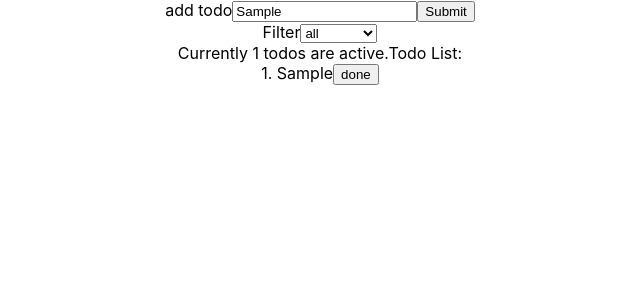
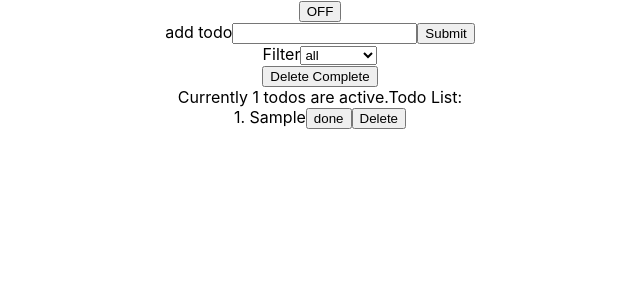
Before and after one commit to Osbertt-19/react-todo, a React (Create React App) app: page / in a window 1280 px wide. Both pictures are taken after typing "Sample" into the empty fields and a click on the button "Submit". Shown: the top 300 px of the page, without its empty margins (320-960 px from the left). Built offline with nearby package versions, Linux system fonts and the light colour scheme.

Commit message:
Added Delete function

```diff
--- a/src/App.css
+++ b/src/App.css
@@ -7,3 +7,9 @@
 .done{
   text-decoration:line-through;
 }
+.hide-todo{
+  display: none;
+}
+.show-todo{
+  display: block;
+}
--- a/src/App.js
+++ b/src/App.js
@@ -1,13 +1,24 @@
-import logo from './logo.svg';
-import './App.css';
-import { Todo } from './Components/TodoList';
+import "./App.css";
+import Todo from "./Components/TodoList";
+import React from "react";
 
-function App() {
-  return (
-    <div className="App">
-      <Todo/>
-    </div>
-  );
+class App extends React.Component {
+  state = {
+    showTodo: true,
+  };
+  handleToggle = (e) => {
+    this.setState({ showTodo: !this.state.showTodo });
+  };
+  render() {
+    let buttonText = this.state.showTodo ? "OFF" : "ON";
+    return (
+      <div className="App">
+        <button onClick={this.handleToggle}>{buttonText}</button>
+        <div className={this.state.showTodo?"show-todo":"hide-todo"}>
+          <Todo />
+        </div>
+      </div>
+    );
+  }
 }
-
 export default App;
--- a/src/Components/AddTodo.js
+++ b/src/Components/Todo Components/AddTodo.js
@@ -1,19 +1,13 @@
 import React from "react";
-export class AddTodo extends React.Component {
-  state = {
-    value: "",
-  };
-  handleChange = (e) => {
-    this.setState({ value: e.target.value });
-  };
+export default class AddTodo extends React.Component {
   render() {
     return (
       <form onSubmit={this.props.handleSubmit}>
         <label>add todo</label>
         <input
           id="addtodo"
-          onChange={this.handleChange}
-          value={this.state.value}
+          onChange={this.props.handleChange}
+          value={this.props.value}
         />
         <button type="submit">Submit</button>
       </form>
--- a/src/Components/DisplayTodo.js
+++ b/src/Components/Todo Components/DisplayTodo.js
@@ -21,6 +21,7 @@ export default class DisplayTodo extends React.Component {
           {this.props.todo.id}. {this.props.todo.name}
         </span>
         {button}
+        <button onClick={(e)=>this.props.handleDelete(e,this.props.todo.id)}>Delete</button>
       </div>
     );
   }
--- a/src/Components/Filter.js
+++ b/src/Components/Todo Components/FilterTodo.js
@@ -1,10 +1,10 @@
 import React from "react";
 
-export class Filter extends React.Component{
+export default class FilterTodo extends React.Component{
     render(){
         return <div>
             <span>Filter</span>
-            <select onChange={this.props.handleSelect}>
+            <select onChange={this.props.handleFilter}>
                 <option>all</option>
                 <option>active</option>
                 <option>complete</option>
--- a/src/Components/TodoList.js
+++ b/src/Components/TodoList.js
@@ -1,15 +1,18 @@
 import React from "react";
-import { AddTodo } from "./AddTodo";
-import DisplayTodo from "./DisplayTodo";
-import { Filter } from "./Filter";
+import AddTodo from "./Todo Components/AddTodo";
+import DisplayTodo from "./Todo Components/DisplayTodo";
+import FilterTodo from "./Todo Components/FilterTodo";
 
-export class Todo extends React.Component {
+export default class Todo extends React.Component {
   state = {
     todos: [],
     i: 1,
     activetodos: 0,
-    addtodo: "",
     filter: "all",
+    addedValue: "",
+  };
+  handleChange = (e) => {
+    this.setState({ addedValue: e.target.value });
   };
   handleSubmit = (e) => {
     e.preventDefault();
@@ -20,7 +23,7 @@ export class Todo extends React.Component {
         { id: this.state.i, name: e.target[0].value, done: false },
       ],
       activetodos: this.state.activetodos + 1,
-      addtodo: "",
+      addedValue: "",
     });
   };
 
@@ -42,7 +45,13 @@ export class Todo extends React.Component {
     }));
   };
 
-  handleSelect = (e) => {
+  handleDelete = (e, id) => {
+    this.setState({ todos: this.state.todos.filter((todo) => todo.id !== id) });
+  };
+  handleDeleteComplete = (e) => {
+    this.setState({ todos: this.state.todos.filter((todo) => todo.done===false) });
+  };
+  handleFilter = (e) => {
     this.setState({ filter: e.target.value });
   };
 
@@ -56,8 +65,13 @@ export class Todo extends React.Component {
     }
     return (
       <div>
-        <AddTodo handleSubmit={this.handleSubmit} />
-        <Filter handleSelect={this.handleSelect} />
+        <AddTodo
+          handleSubmit={this.handleSubmit}
+          handleChange={this.handleChange}
+          value={this.state.addedValue}
+        />
+        <FilterTodo handleFilter={this.handleFilter} />
+        <button onClick={this.handleDeleteComplete}>Delete Complete</button><br></br>
         <span>Currently {this.state.activetodos} todos are active.</span>
         <span>Todo List:</span>
         <div>
@@ -67,6 +81,7 @@ export class Todo extends React.Component {
                 todo={todo}
                 handleDone={this.handleDone}
                 handleUndone={this.handleUndone}
+                handleDelete={this.handleDelete}
               />
             </div>
           ))}
```
